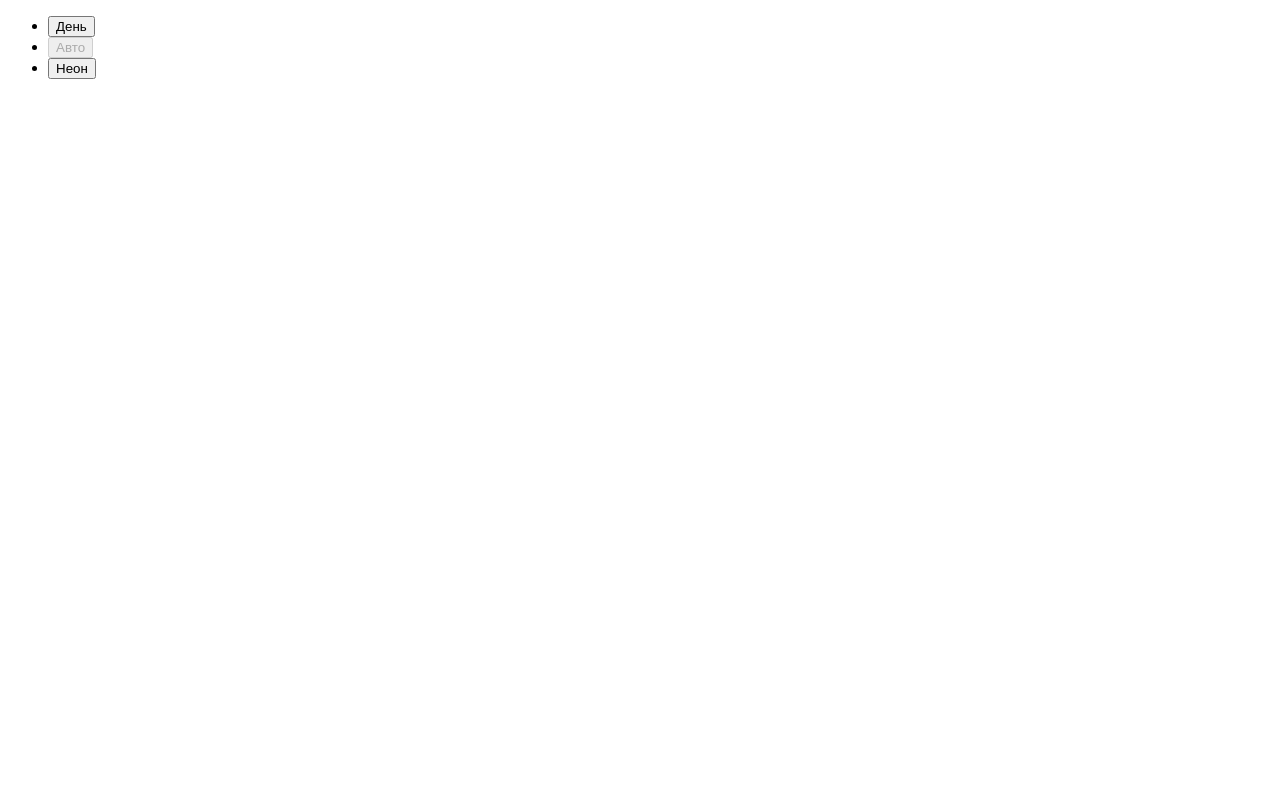
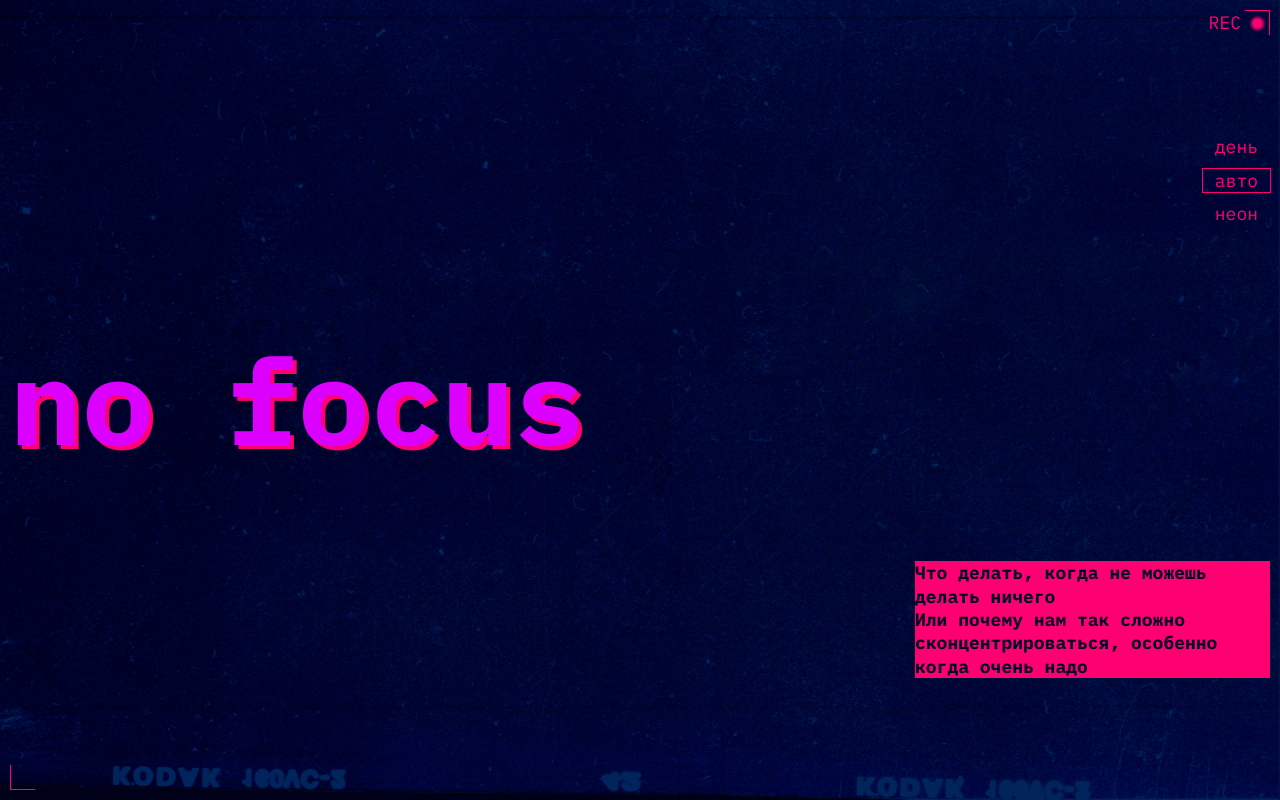
Before and after one commit to K0tmatr0skin/slozhno-sosredotochitsya, a plain HTML site: page index.html in a window 1280 px wide. Drawn offline with Linux system fonts and the light colour scheme.

Commit message:
Added header section

```diff
--- a/index.html
+++ b/index.html
@@ -4,10 +4,21 @@
     <meta charset="UTF-8" />
     <meta http-equiv="X-UA-Compatible" content="IE=edge" />
     <meta name="viewport" content="width=device-width, initial-scale=1.0" />
+    <meta name="color-scheme" content="dark light">
     <title>Сложно сосредоточиться</title>
+    <link rel="icon" href="./images/favicon.ico" sizes="any" />
+    <link rel="icon" href="./images/favicon.svg" type="image/svg+xml" />
+    <link rel="apple-touch-icon" href="./images/favicon.png" />
+    <link rel="stylesheet" href="./fonts/fonts.css" />
+    <link rel="stylesheet" href="./styles/globals.css" />
+    <link rel="stylesheet" href="./styles/variables.css" />
+    <link rel="stylesheet" href="./styles/style.css" />
+    <link rel="stylesheet" href="./styles/dark.css" />
+    <link rel="stylesheet" href="./styles/light.css" />
   </head>
   <body class="page">
     <header class="header decorated-zone">
+      <span aria-hidden="true" class="header__decoration">rec</span>
       <nav class="header__theme-menu">
         <ul class="header__theme-menu-list">
           <li class="header__theme-menu-item">
@@ -34,6 +45,14 @@
           </li>
         </ul>
       </nav>
+      <h1 class="header__title">
+        no focus
+      </h1>
+      <div class="header__description">
+        <p>
+          Что делать, когда не можешь делать ничего<br/>Или почему нам так сложно сконцентрироваться, особенно когда очень надо
+        </p>
+      </div>
     </header>
     <script src="./scripts/script.js"></script>
   </body>
--- a/styles/globals.css
+++ b/styles/globals.css
@@ -39,4 +39,10 @@ a {
   font-family: inherit;
   font-size: inherit;
   line-height: inherit;
+  border: none;
 }
+
+a:focus,
+button:focus {
+  outline: none;
+}
--- a/styles/style.css
+++ b/styles/style.css
@@ -1,5 +1,132 @@
-/* Основные стили проекта. Это стили для темы, которую вы верстаете первой. */
+.page {
+  font-family: var(--main-font-family, 'Courier New', Courier, monospace);
+  font-size: var(--main-font-size, 18px);
+  line-height: var(--main-line-height);
+  font-style: normal;
+  font-weight: 400;
+  color: var(--text-color);
+  background-color: var(--bg-color, #000028);
+  background-image: url(../images/cover-image-dark.png);
+  background-size: cover;
+  background-position: center;
+  background-repeat: no-repeat;
+  background-attachment: fixed;
+}
 
-.page {
-  /* сохраните в разметке и стилях класс page. На его основе работает скрипт. */
+.header {
+  position: relative;
+  display: grid;
+  grid-template-rows: 1fr auto 1fr;
+  grid-template-columns: 1fr;
+  justify-content: space-between;
+  min-block-size: 668px;
+  block-size: 100vb;
+  padding: var(--padding, 10px);
 }
+
+.decorated-zone::before,
+.decorated-zone::after {
+  position: absolute;
+
+  content: "";
+  inline-size: 25px;
+  block-size: 25px;
+}
+
+.decorated-zone::before {
+  inset-block-end: var(--padding, 10px);
+  inset-inline-start: var(--padding, 10px);
+
+  border-block-end: 1px solid var(--accent-color);
+  border-inline-start: 1px solid var(--accent-color);
+}
+
+.decorated-zone::after {
+  inset-block-start: var(--padding, 10px);
+  inset-inline-end: var(--padding, 10px);
+
+  border-block-start: 1px solid var(--accent-color);
+  border-inline-end: 1px solid var(--accent-color);
+}
+
+.header__decoration {
+  position: absolute;
+  inset-inline-end: 39px;
+  inset-block-start: 11px;
+
+  color: var(--accent-color);
+  font: inherit;
+  line-height: 138%;
+  text-transform: uppercase;
+}
+
+.header__decoration::after {
+  position: absolute;
+  inset-inline-end: -20px;
+  inset-block-start: 9px;
+  display: block;
+  content: "";
+  inline-size: 7px;
+  block-size: 7px;
+  border-radius: 50%;
+  background-color: var(--accent-color);
+  box-shadow: 0 0 3px 3px var(--accent-color);
+}
+
+.header__theme-menu {
+  justify-self: end;
+  align-self: center;
+}
+
+.header__theme-menu-list {
+  display: flex;
+  flex-direction: column;
+  gap: 10px;
+}
+
+.header__theme-menu-item {
+  color: var(--accent-color);
+  font: inherit;
+}
+
+.header__theme-menu-button {
+  padding: 0 12px;
+  text-transform: lowercase;
+  background-color: transparent;
+  cursor: pointer;
+  appearance: none;
+}
+
+.header__theme-menu-button:hover {
+  outline: 1px solid var(--button-hover);
+}
+
+.header__theme-menu-button:focus-visible {
+  border-block-end: 1px solid currentColor;
+}
+
+.header__theme-menu-button_active {
+  pointer-events: none;
+  outline: 1px solid var(--accent-color);
+}
+
+.header__title {
+  color: var(--header-title-color);
+  font-family: inherit;
+  font-size: var(--header-title-size);
+  font-style: normal;
+  font-weight: 700;
+  line-height: 82.5%;
+  text-shadow: 4px 4px 0px var(--accent-color);
+}
+
+.header__description {
+  justify-self: end;
+  align-self: center;
+  max-block-size: 117px;
+  inline-size: 355px;
+  color: var(--background-color);
+  font: inherit;
+  font-weight: 700;
+  background-color: var(--accent-color);
+}
--- a/styles/variables.css
+++ b/styles/variables.css
@@ -1,4 +1,16 @@
-/*
-  Переменные для вашего проекта
-  и их переопределение под различные устройства
-*/
+:root {
+  --background-color: #000028;
+  --accent-color: #FF0070;
+  --text-color: #F1B2CE;
+
+  --main-font-family: 'IBM Plex mono', monospace;
+  --main-font-size: 18px;
+  --main-line-height: 130%;
+
+  --header-title-color: #DB00FF;
+  --header-title-size: clamp(7.25rem, 7.0115rem + 1.0178vw, 7.5rem);
+
+  --padding: 10px;
+
+  --button-hover: rgba(255, 0, 112, 0.40);
+}
```
